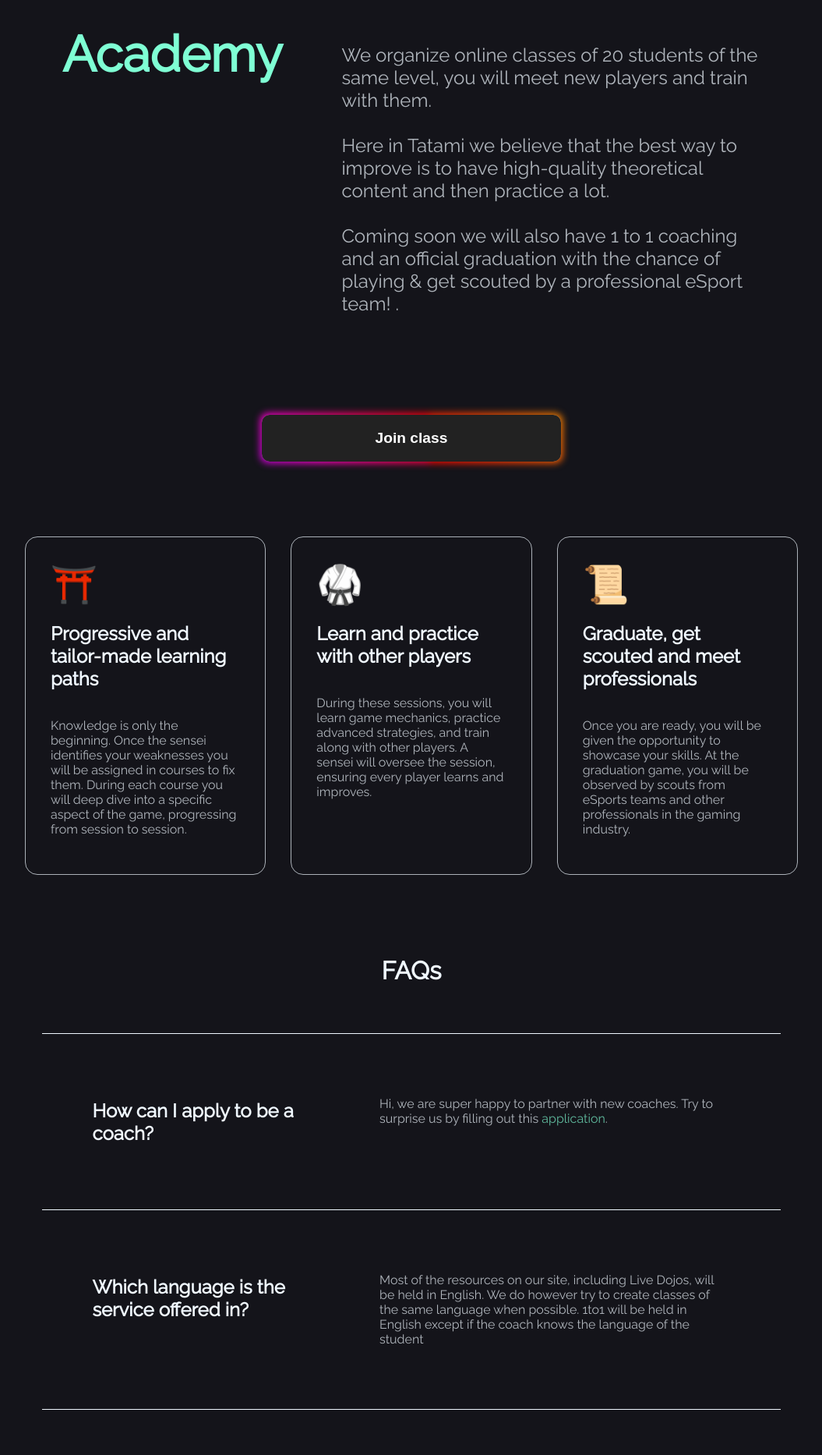
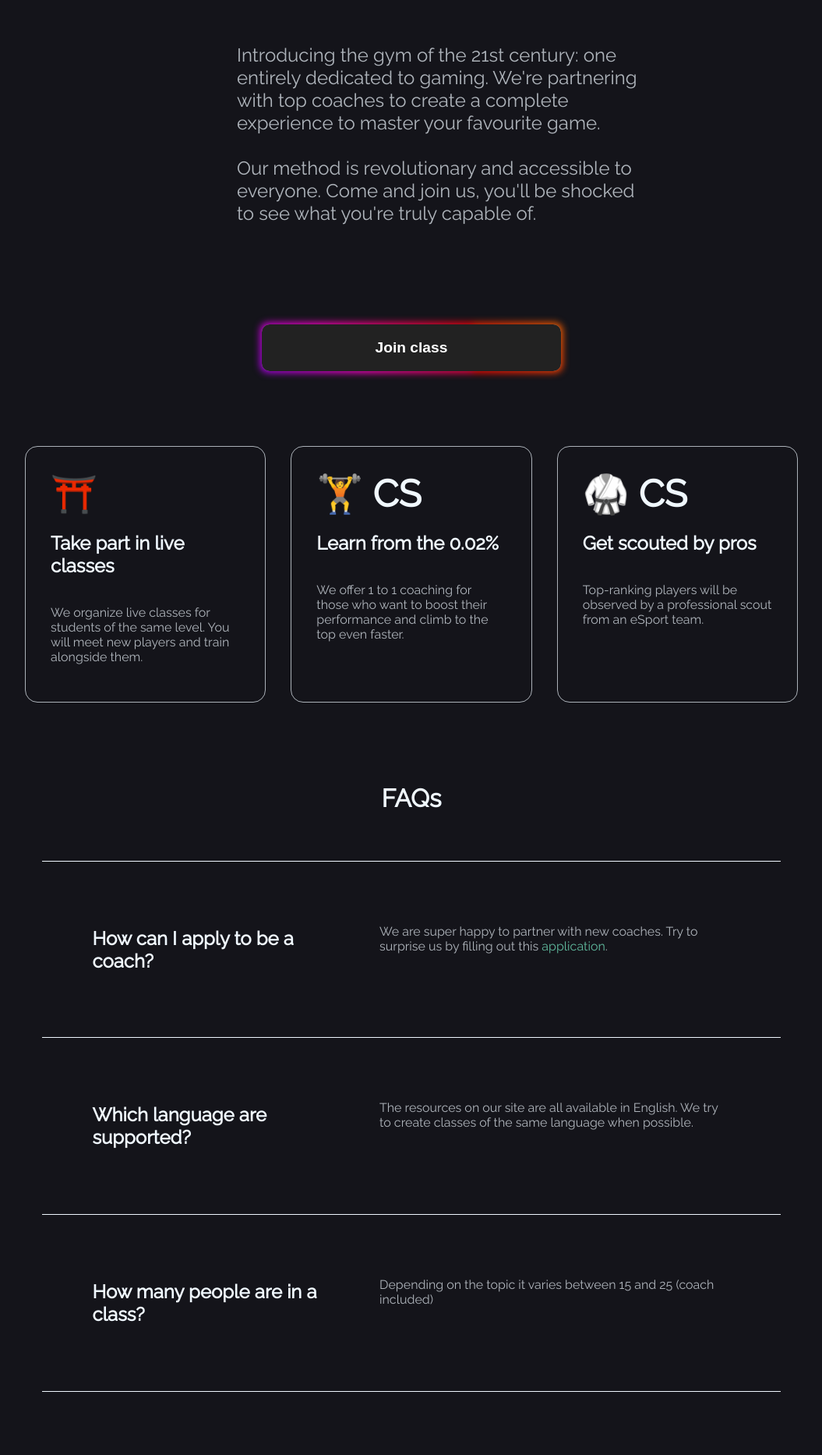
Before and after one commit to delgallo/tatami-landing, a React (Create React App) app: page / in a window 1280 px wide. Shown: the part 880-2746 px from the top of the page at 78% size, without its empty margins (112-1167 px from the left). Built offline with nearby package versions, Linux system fonts and the light colour scheme.

Commit message:
updated copy & style components

```diff
--- a/src/components/FAQ.js
+++ b/src/components/FAQ.js
@@ -3,13 +3,12 @@ import "../styling/feature.css"
 import Apply from "./Apply"
 
 const FAQ = () => {
-
 	const QAs = [
 		{
 			Q: "How can I apply to be a coach?",
 			A: (
 				<>
-					Hi, we are super happy to partner with new coaches. Try to
+					We are super happy to partner with new coaches. Try to
 					surprise us by filling out this{" "}
 					<a href="https://ynd1i9jcywl.typeform.com/to/HibHaWGg">
 						application
@@ -19,16 +18,16 @@ const FAQ = () => {
 			),
 		},
 		{
-			Q: "Which language is the service offered in?",
-			A: "Most of the resources on our site, including Live Dojos, will be held in English. We do however try to create classes of the same language when possible. 1to1 will be held in English except if the coach knows the language of the student",
+			Q: "Which language are supported?",
+			A: "The resources on our site are all available in English. We try to create classes of the same language when possible.",
 		},
 		{
 			Q: "How many people are in a class?",
-			A: "It varies between 15 and 25 coach included. We belive that this number provides the best experience.",
+			A: "Depending on the topic it varies between 15 and 25 (coach included)",
 		},
 		{
 			Q: "Will the classes be recorded?",
-			A: "Yes, all classes are recorded and can be viewed as many times as you want. Tatami includes replays, additional resources, notes and tips, and next steps all in one platform.",
+			A: "Yes, all classes are recorded and can be viewed as many times as you want.",
 		},
 	]
 
--- a/src/components/Head.js
+++ b/src/components/Head.js
@@ -11,7 +11,7 @@ const Head = () => {
 				/>
 				Your browser does not support the video tag.
 			</video>
-			<h1>Online classes for competitive gamers</h1>
+			<h1>Designed to make you win more</h1>
 			<div
 				onClick={() =>
 					window.scrollBy({
--- a/src/components/Program.js
+++ b/src/components/Program.js
@@ -6,41 +6,39 @@ const Program = () => {
 	return (
 		<div className="feature" id="program">
 			<div className="feature-text">
-				<div>
+				{/* <div>
 					<h1 style={{ textAlign: "center" }}>Academy</h1>
-				</div>
+				</div> */}
 				<p>
-					We organize online classes of 20 students of the same level,
-					you will meet new players and train with them.
+					Introducing the gym of the 21st century: one entirely
+					dedicated to gaming. We're partnering with top coaches to
+					create a complete experience to master your favourite game.
 					<br />
 					<br />
-					Here in Tatami we believe that the best way to improve is to
-					have high-quality theoretical content and then practice a
-					lot.
-					<br />
-					<br />
-					Coming soon we will also have 1 to 1 coaching and an
-					official graduation with the chance of playing & get scouted
-					by a professional eSport team!
-					.
+					Our method is revolutionary and accessible to everyone. Come
+					and join us, you'll be shocked to see what you're truly
+					capable of.
 				</p>
 			</div>
+
 			<Apply />
+
 			<div className="info-list">
 				<Infobox
 					emoji="⛩️"
-					title="Progressive and tailor-made learning paths"
-					text="Knowledge is only the beginning. Once the sensei identifies your weaknesses you will be assigned in courses to fix them. During each course you will deep dive into a specific aspect of the game, progressing from session to session."
+					title="Take part in live classes"
+					text=" We organize live classes for students of the same level. You will meet new players and train alongside them.
+                    "
 				/>
 				<Infobox
-					emoji="🥋"
-					title="Learn and practice with other players"
-					text="During these sessions, you will learn game mechanics, practice advanced strategies, and train along with other players. A sensei will oversee the session, ensuring every player learns and improves."
+					emoji="🏋️ CS"
+					title="Learn from the 0.02%"
+					text="We offer 1 to 1 coaching for those who want to boost their performance and climb to the top even faster."
 				/>
 				<Infobox
-					emoji="📜"
-					title="Graduate, get scouted and meet professionals"
-					text="Once you are ready, you will be given the opportunity to showcase your skills. At the graduation game, you will be observed by scouts from eSports teams and other professionals in the gaming industry."
+					emoji="🥋 CS"
+					title="Get scouted by pros"
+					text="Top-ranking players will be observed by a professional scout from an eSport team."
 				/>
 			</div>
 		</div>
--- /dev/null
+++ b/src/components/styles/Acqua.js
@@ -0,0 +1,5 @@
+const A = ({ children }) => {
+	return <span style={{ color: "aquamarine" }}>{children}</span>
+}
+
+export default A
--- /dev/null
+++ b/src/components/styles/Violet.js
@@ -0,0 +1,5 @@
+const V = ({ children }) => {
+	return <span style={{ color: "violet" }}>{children}</span>
+}
+
+export default V
--- a/src/pages/Session.js
+++ b/src/pages/Session.js
@@ -15,9 +15,9 @@ const Session = () => {
 		)
 	}
 
-    useEffect(() => {
-        window.scrollTo(0, 0);
-    }, [])
+	useEffect(() => {
+		window.scrollTo(0, 0)
+	}, [])
 
 	const userTimezone = Intl.DateTimeFormat().resolvedOptions().timeZone
 	const hisDate = convertTZ("2022/05/06 6:30:00 +0100", userTimezone)
@@ -26,7 +26,7 @@ const Session = () => {
 	const QAs = [
 		{
 			Q: "When ?",
-			A: `The lesson will take place at 6.30 PM (GMT+1) on friday 6th of May (${formattedDate} PM for you)`,
+			A: `The lesson will take place at 6.30 PM (GMT+1) on friday 6th of May`,
 		},
 		{
 			Q: "Where ?",
@@ -39,7 +39,7 @@ const Session = () => {
 			<Navbar />
 			<div className="session-bg">
 				<div className="session">
-					<h1>Wave Management live masterclass</h1>
+					<h1>Wave Management Live Masterclass</h1>
 					<div className="session-flex">
 						<div>
 							<p style={{ lineHeight: 1.4 }}>
@@ -76,9 +76,6 @@ const Session = () => {
 						</div>
 					</div>
 					<div>
-						<h1 style={{ textAlign: "center", padding: "3vh" }}>
-							FAQs
-						</h1>
 						{QAs.map(qa => (
 							<div className="faq" key={qa.Q}>
 								<h2>{qa.Q}</h2>
```
